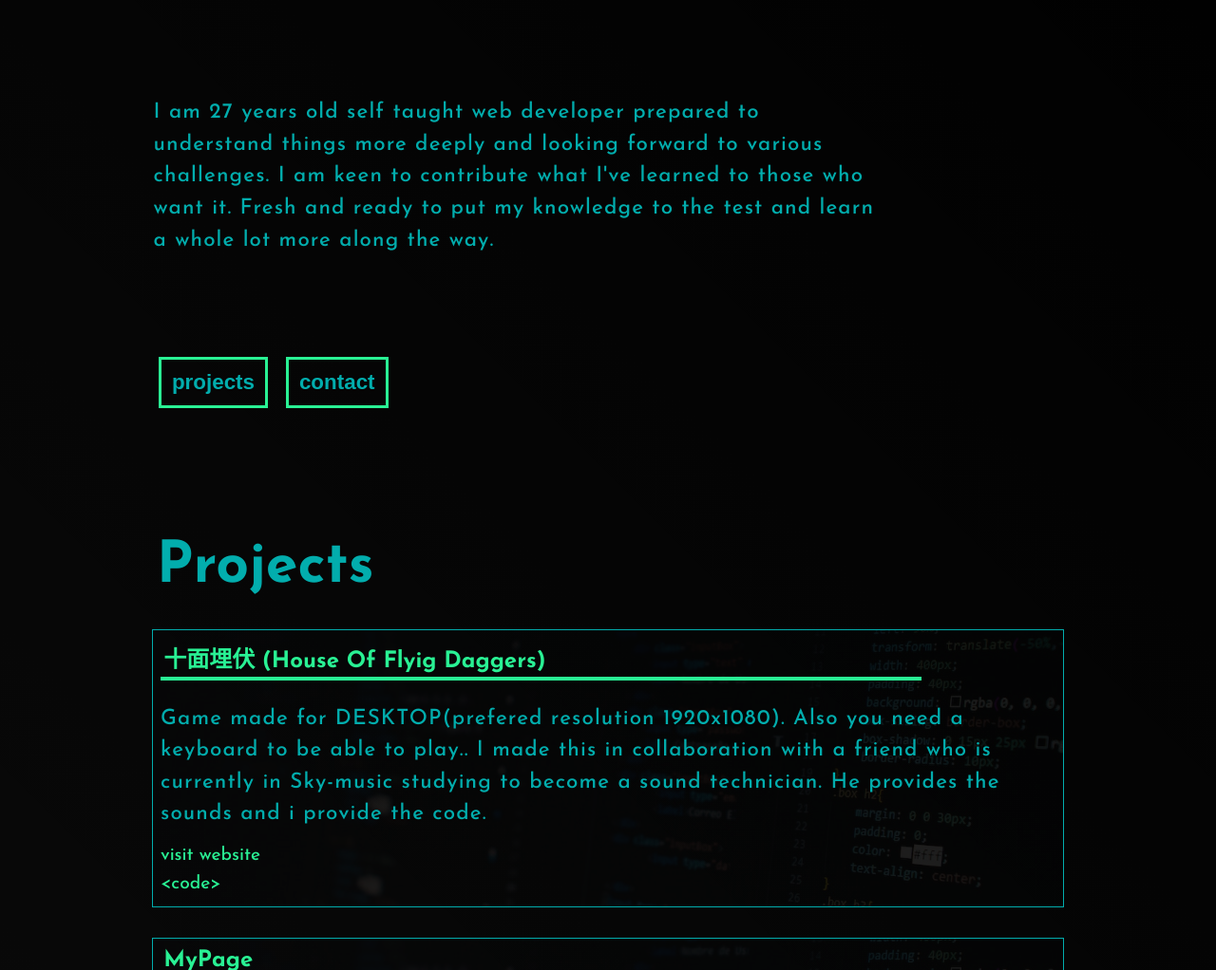
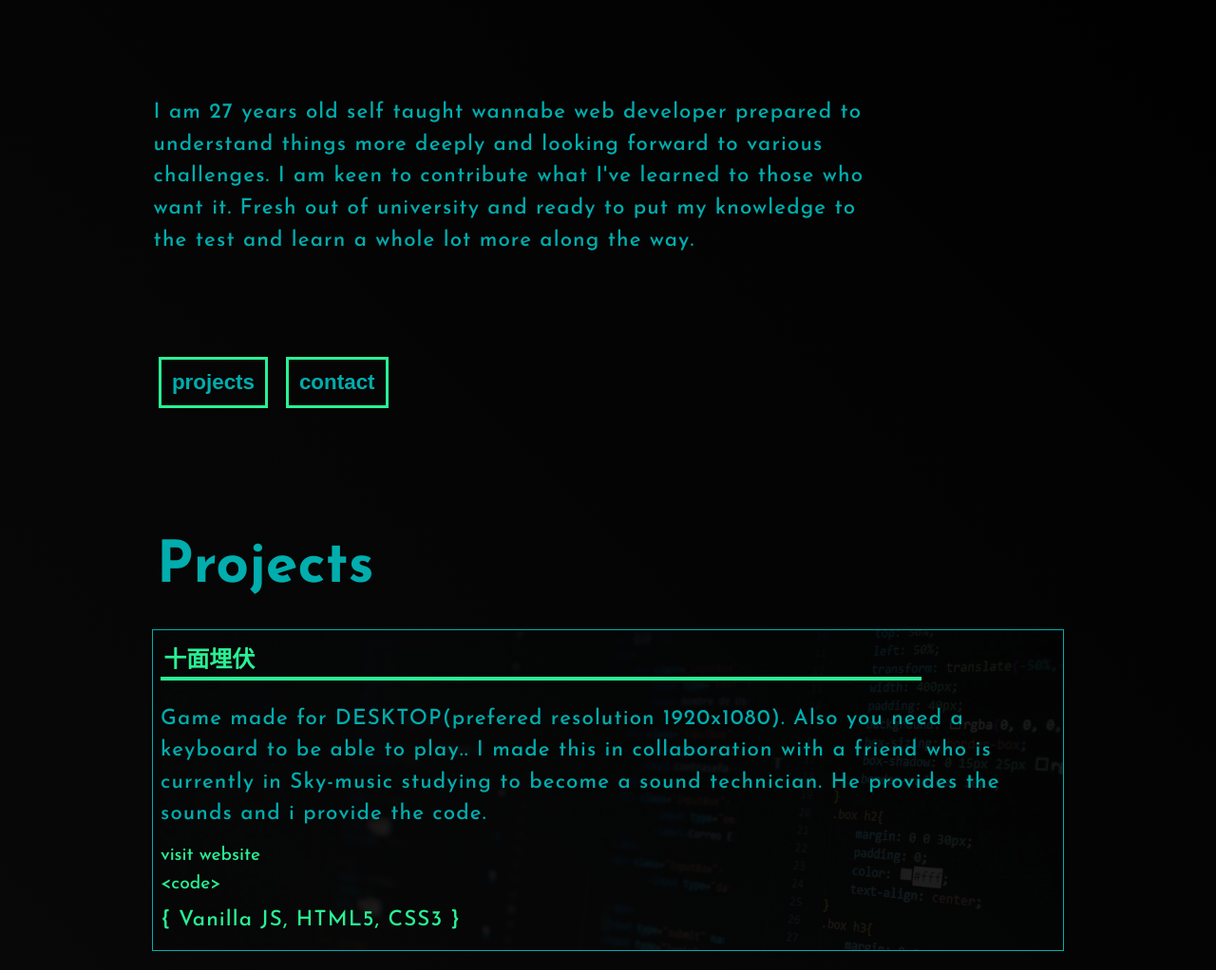
Before and after one commit to NikolaJoksimovic/Portfolio, a plain HTML site: page index.html in a window 1280 px wide. Shown: the part 278-1300 px from the top of the page at 95% size. Drawn offline with Linux system fonts and the light colour scheme.

Commit message:
show tools used on project on item card

```diff
--- a/css/style.css
+++ b/css/style.css
@@ -288,6 +288,11 @@ button:hover {
   background-color: var(--clr-primary);
   padding-left: 1em;
 }
+.project-tools {
+  color: var(--clr-accent);
+  padding: var(--link-padding-sm);
+  margin: var(--link-margin-sm);
+}
 /* END OF PROJECT SECTION */
 
 /* CONTACT SECTION */
--- a/data/projects.json
+++ b/data/projects.json
@@ -1,10 +1,10 @@
 [
   {
-    "title": "十面埋伏 (House Of Flyig Daggers)",
+    "title": "十面埋伏",
     "info": "Game made for DESKTOP(prefered resolution 1920x1080). Also you need a keyboard to be able to play.. I made this in collaboration with a friend who is currently in Sky-music studying to become a sound technician. He provides the sounds and i provide the code.",
     "preview_link": "https://nikolajoksimovic.github.io/sky-music-game/",
     "code_link": "https://github.com/NikolaJoksimovic/sky-music-game",
-    "tools": "",
+    "tools": ["Vanilla JS", "HTML5", "CSS3"],
     "img": ""
   },
   {
@@ -12,15 +12,15 @@
     "info": "One of the first iterations of my personal page. I just want a reminder to how it all started",
     "preview_link": "https://nikolajoksimovic.github.io/my-page/",
     "code_link": "https://github.com/NikolaJoksimovic/my-page",
-    "tools": "",
+    "tools": ["Vanilla JS", "HTML5", "CSS3"],
     "img": ""
   },
   {
     "title": "Battle Realms",
-    "info": "Tribute page to one of my top two childhood video games",
+    "info": "Tribute page to one of my top two childhood video games.",
     "preview_link": "https://nikolajoksimovic.github.io/battle-realms-bootstrap/",
     "code_link": "https://github.com/NikolaJoksimovic/battle-realms-bootstrap",
-    "tools": "",
+    "tools": ["Vanilla JS", "HTML5", "CSS3", "Bootstrap4"],
     "img": ""
   },
 
@@ -29,7 +29,7 @@
     "info": "Work still in progress.. In the end I am hoping to make a web app that is similar to Tinder, but it just isn't Tinder, more like Not Tinder. In this project I am also working with some of my friends who actually came up with the idea.",
     "preview_link": "https://not-tinder.netlify.app/",
     "code_link": "https://github.com/NikolaJoksimovic/not-tinder",
-    "tools": "",
+    "tools": ["React", "Node.js", "HTML5", "CSS3"],
     "img": ""
   }
 ]
--- a/index.html
+++ b/index.html
@@ -38,10 +38,11 @@
         <h3>personal page</h3>
       </header>
       <p class="about">
-        I am 27 years old self taught web developer prepared to understand
-        things more deeply and looking forward to various challenges. I am keen
-        to contribute what I've learned to those who want it. Fresh and ready to
-        put my knowledge to the test and learn a whole lot more along the way.
+        I am 27 years old self taught wannabe web developer prepared to
+        understand things more deeply and looking forward to various challenges.
+        I am keen to contribute what I've learned to those who want it. Fresh
+        out of university and ready to put my knowledge to the test and learn a
+        whole lot more along the way.
       </p>
       <div>
         <button>projects</button>
--- a/js/index.js
+++ b/js/index.js
@@ -10,6 +10,13 @@ $(window).ready(() => {
   // fetching data and returning elements
   $.getJSON({ url: "./data/projects.json" }).done((items) => {
     items.forEach((item) => {
+      let toolsUsed = "";
+      // console.log(item.tools);
+      const tools = item.tools;
+      tools.forEach((tool) => {
+        toolsUsed +=
+          tool + (tools.indexOf(tool) === tools.length - 1 ? "" : ", ");
+      });
       const image = item.img ? item.img : "../images/default_item_img.jpg";
       $(".project-items").append(
         `<div class="project-item">
@@ -41,6 +48,7 @@ $(window).ready(() => {
                 >&lt;code&gt;</a
               >
             </div>
+            <div class="project-tools"><p>{ ${toolsUsed} }</p></div>
           </div>
           `
       );
```
